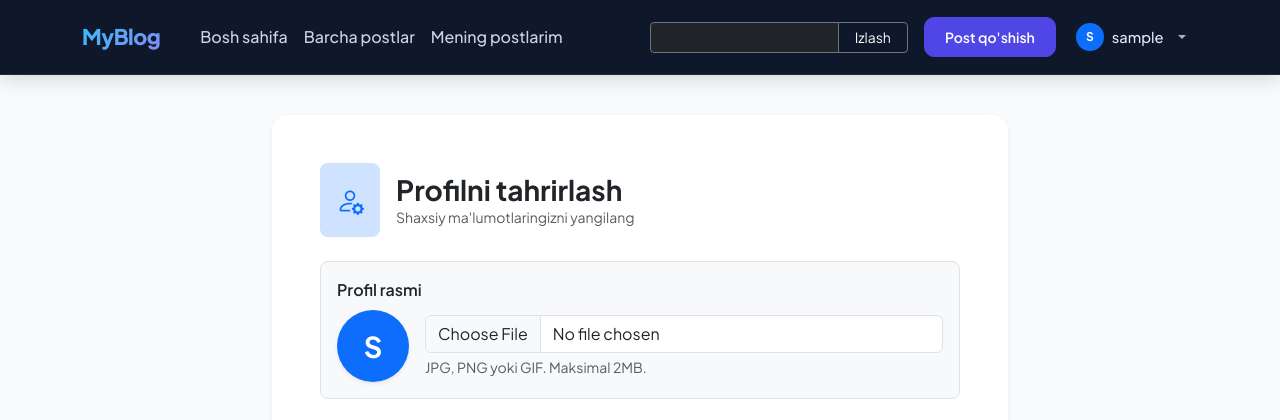
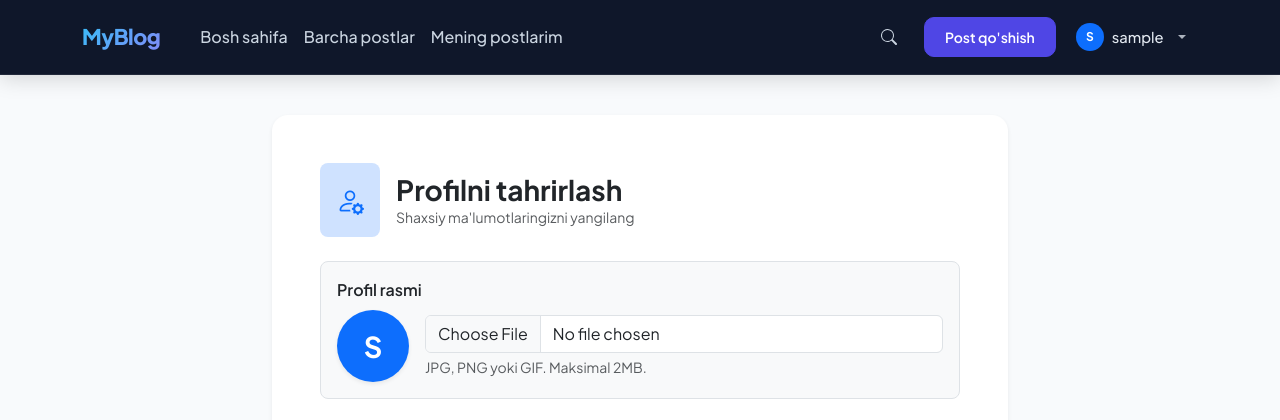
Before and after one commit to OktamTurgun/django-blog-project, a Django app: page /accounts/profile/edit/ in a window 1280 px wide. Shown: the top 420 px of the page. Run offline with Django 5.2, Linux system fonts and the light colour scheme; the visitor is signed in with stand-in values (Sample User, id 1).

Commit message:
feat: replace static search input with expandable modern classic search icon

```diff
--- a/static/css/style.css
+++ b/static/css/style.css
@@ -322,6 +322,118 @@ main {
     box-shadow: 0 4px 12px rgba(79, 70, 229, 0.3);
 }
 
+/* =====================================================
+   EXPANDABLE NAVBAR SEARCH (Modern Classic Icon)
+   ===================================================== */
+.search-box {
+    position: relative;
+    display: flex;
+    align-items: center;
+}
+
+.search-form {
+    display: flex;
+    align-items: center;
+    position: relative;
+    background: transparent;
+    border-radius: 9999px;
+    border: 1px solid transparent;
+    transition: all 0.3s cubic-bezier(0.16, 1, 0.3, 1);
+}
+
+.search-form.active {
+    background: rgba(255, 255, 255, 0.08);
+    border-color: rgba(255, 255, 255, 0.18);
+    padding-left: 12px;
+}
+
+.search-input-wrapper {
+    width: 0;
+    opacity: 0;
+    overflow: hidden;
+    transition: width 0.35s cubic-bezier(0.16, 1, 0.3, 1), opacity 0.25s ease;
+    display: flex;
+    align-items: center;
+}
+
+.search-form.active .search-input-wrapper {
+    width: 220px;
+    opacity: 1;
+}
+
+.search-input {
+    width: 100%;
+    background: transparent;
+    border: none;
+    outline: none;
+    color: #ffffff;
+    font-size: 0.88rem;
+    font-family: inherit;
+    padding: 6px 0;
+}
+
+.search-input::placeholder {
+    color: #94a3b8;
+    font-size: 0.85rem;
+}
+
+.search-close-btn {
+    background: transparent;
+    border: none;
+    color: #94a3b8;
+    font-size: 1.25rem;
+    line-height: 1;
+    padding: 0 8px;
+    cursor: pointer;
+    transition: color 0.2s ease;
+    display: none;
+}
+
+.search-form.active .search-close-btn {
+    display: inline-block;
+}
+
+.search-close-btn:hover {
+    color: #ffffff;
+}
+
+.search-toggle-btn {
+    background: transparent;
+    border: none;
+    color: #cbd5e1;
+    width: 36px;
+    height: 36px;
+    border-radius: 50%;
+    display: flex;
+    align-items: center;
+    justify-content: center;
+    cursor: pointer;
+    transition: all 0.2s ease;
+    flex-shrink: 0;
+    padding: 0;
+}
+
+.search-toggle-btn:hover {
+    color: #ffffff;
+    background: rgba(255, 255, 255, 0.1);
+}
+
+.search-form.active .search-toggle-btn {
+    color: #38bdf8;
+}
+
+@media (max-width: 991px) {
+    .search-box {
+        width: 100%;
+    }
+    .search-form {
+        width: 100%;
+    }
+    .search-form.active .search-input-wrapper {
+        width: 100%;
+    }
+}
+
 /* User Profile Button in Navbar (Borderless) */
 .user-nav-btn {
     background: transparent !important;
--- a/templates/base.html
+++ b/templates/base.html
@@ -42,13 +42,20 @@
                     {% endif %}
                 </ul>
 
-                <!-- Global Search -->
-                <form class="d-flex me-lg-3 mb-2 mb-lg-0" method="get" action="{% url 'post_list' %}">
-                    <div class="input-group input-group-sm">
-                        <input class="form-control bg-dark text-light border-secondary" type="search" name="q" placeholder="Qidiruv..." value="{{ request.GET.q|default:'' }}">
-                        <button class="btn btn-outline-secondary text-light px-3" type="submit">Izlash</button>
-                    </div>
-                </form>
+                <!-- Global Expandable Search -->
+                <div class="search-box me-lg-3 mb-2 mb-lg-0" id="navbarSearchBox">
+                    <form class="search-form{% if request.GET.q %} active{% endif %}" method="get" action="{% url 'post_list' %}" id="navbarSearchForm">
+                        <div class="search-input-wrapper" id="searchInputWrapper">
+                            <input class="search-input" type="search" name="q" placeholder="Qidiruv..." value="{{ request.GET.q|default:'' }}" id="navbarSearchInput" autocomplete="off">
+                            <button class="search-close-btn" type="button" id="searchCloseBtn" aria-label="Yopish" title="Yopish">&times;</button>
+                        </div>
+                        <button class="search-toggle-btn" type="button" id="searchToggleBtn" aria-label="Qidiruv" title="Qidiruv">
+                            <svg xmlns="http://www.w3.org/2000/svg" width="16" height="16" fill="currentColor" viewBox="0 0 16 16">
+                                <path d="M11.742 10.344a6.5 6.5 0 1 0-1.397 1.398h-.001q.044.06.098.115l3.85 3.85a1 1 0 0 0 1.415-1.414l-3.85-3.85a1 1 0 0 0-.115-.1zM12 6.5a5.5 5.5 0 1 1-11 0 5.5 5.5 0 0 1 11 0"/>
+                            </svg>
+                        </button>
+                    </form>
+                </div>
 
                 <!-- Auth Controls -->
                 <div class="d-flex align-items-center gap-2">
@@ -190,6 +197,53 @@
 
     <!-- Bootstrap 5 Bundle JS -->
     <script src="https://cdn.jsdelivr.net/npm/bootstrap@5.3.3/dist/js/bootstrap.bundle.min.js"></script>
+    <script>
+    document.addEventListener('DOMContentLoaded', function() {
+        const searchBox = document.getElementById('navbarSearchBox');
+        if (!searchBox) return;
+
+        const searchForm = document.getElementById('navbarSearchForm');
+        const searchInput = document.getElementById('navbarSearchInput');
+        const searchToggleBtn = document.getElementById('searchToggleBtn');
+        const searchCloseBtn = document.getElementById('searchCloseBtn');
+
+        searchToggleBtn.addEventListener('click', function(e) {
+            if (!searchForm.classList.contains('active')) {
+                e.preventDefault();
+                searchForm.classList.add('active');
+                setTimeout(function() { searchInput.focus(); }, 120);
+            } else {
+                if (searchInput.value.trim().length > 0) {
+                    searchForm.submit();
+                } else {
+                    searchInput.focus();
+                }
+            }
+        });
+
+        searchCloseBtn.addEventListener('click', function(e) {
+            e.stopPropagation();
+            searchForm.classList.remove('active');
+            searchInput.value = '';
+            searchToggleBtn.focus();
+        });
+
+        document.addEventListener('click', function(e) {
+            if (!searchBox.contains(e.target) && searchForm.classList.contains('active')) {
+                if (!searchInput.value.trim()) {
+                    searchForm.classList.remove('active');
+                }
+            }
+        });
+
+        searchInput.addEventListener('keydown', function(e) {
+            if (e.key === 'Escape') {
+                searchForm.classList.remove('active');
+                searchToggleBtn.focus();
+            }
+        });
+    });
+    </script>
     {% block extra_js %}{% endblock %}
 </body>
 </html>
```
